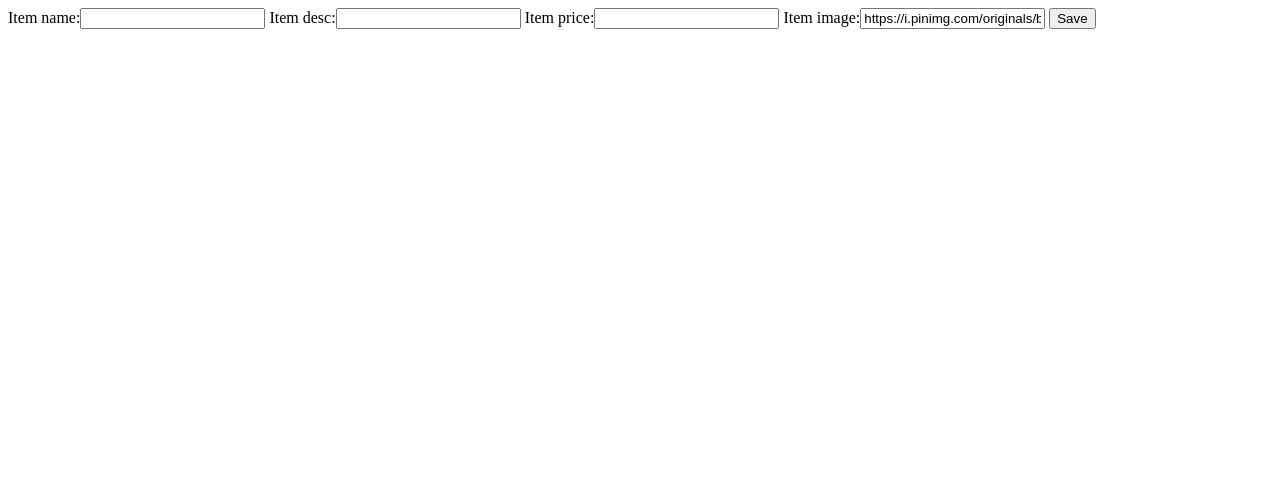
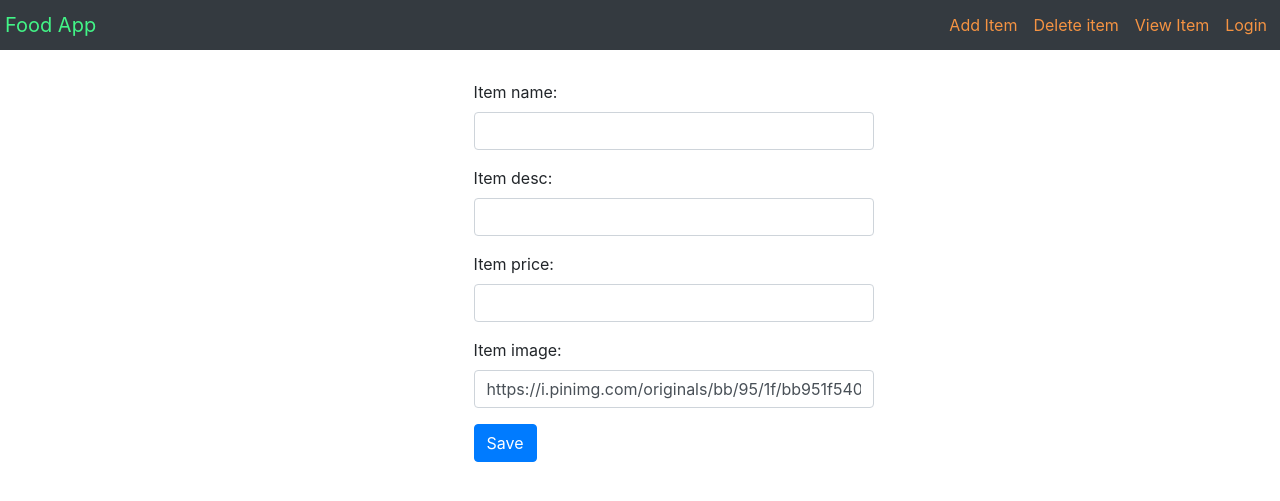
Before and after one commit to douglas86/food_app, a Django app: page /add/ in a window 1280 px wide. Shown: the top 501 px of the page. Run offline with Django 3.2, Linux system fonts and the light colour scheme; some libraries are stand-ins or nearby versions.

Commit message:
Added bootstrap to the form

```diff
--- a/food/forms.py
+++ b/food/forms.py
@@ -11,3 +11,10 @@ class ItemForm(forms.ModelForm):
             "item_price",
             "item_image",
         ]
+
+        widgets = {
+                'item_name':forms.TextInput(attrs={'class':'form-control'}),
+                'item_desc':forms.TextInput(attrs={'class':'form-control'}),
+                'item_price':forms.TextInput(attrs={'class':'form-control'}),
+                'item_image':forms.TextInput(attrs={'class':'form-control'}),
+                }
--- a/food/templates/food/base.html
+++ b/food/templates/food/base.html
@@ -65,7 +65,7 @@
 				<ul class="navbar-nav ml-auto mt-2 mt-lg-0">
 					<!-- Add Item -->
 					<li class="nav-item active">
-						<a class="nav-link" href="#" style="color: #f59342;"
+						<a class="nav-link" href="{% url 'food:create_items' %}" style="color: #f59342;"
 							>Add Item <span class="sr-only">(current)</span></a
 						>
 					</li>
--- a/food/templates/food/index.html
+++ b/food/templates/food/index.html
@@ -15,7 +15,9 @@
 			<h3>R{{ item.item_price }}</h3>
 		</div>
 		<div class="col-md-4">
-			<button type="button" class="btn btn-secondary"><a href="{{ item.id }}">Detail</a></button>
+			<button type="button" class="btn btn-secondary">
+				<a href="{{ item.id }}">Detail</a>
+			</button>
 		</div>
 	</div>
 </div>
--- a/food/templates/food/item-form.html
+++ b/food/templates/food/item-form.html
@@ -1,5 +1,8 @@
-<form method="POST" accept-charset="utf-8">
-	{% csrf_token %}
-	{{ form }}
-	<button type="submit">Save</button>
+{% extends 'food/base.html' %} {% block body %}
+<form style="margin-top:30px; width:400px; margin-left:37%;" method="POST" accept-charset="utf-8">
+	<div class="form-group">
+		{% csrf_token %} {{ form.as_p }}
+		<button class="btn btn-primary" type="submit">Save</button>
+	</div>
 </form>
+{% endblock %}
--- a/food/views.py
+++ b/food/views.py
@@ -1,7 +1,6 @@
 from django.shortcuts import render, redirect
 from django.template import loader
 from .models import Item
-from django.http import HttpResponse
 from .forms import ItemForm
 
 # Create your views here.
@@ -18,6 +17,7 @@ def detail(request, item_id):
     }
     return render(request, "food/detail.html", context)
 
+
 def create_items(request):
     form = ItemForm(request.POST or None)
 
@@ -25,4 +25,4 @@ def create_items(request):
         form.save()
         return redirect("food:index")
 
-    return render(request, "food/item-form.html", {'form':form})
+    return render(request, "food/item-form.html", {"form": form})
```
